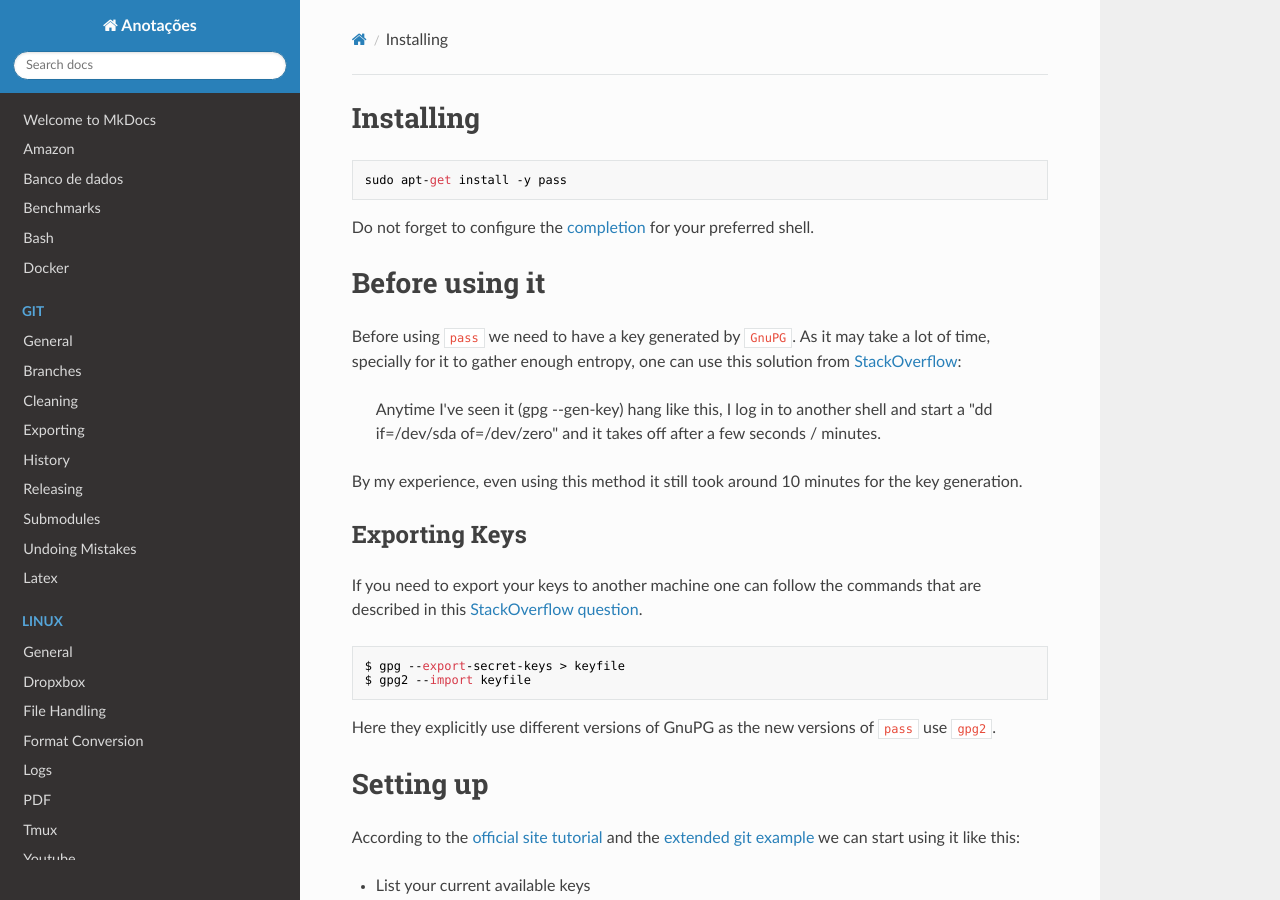
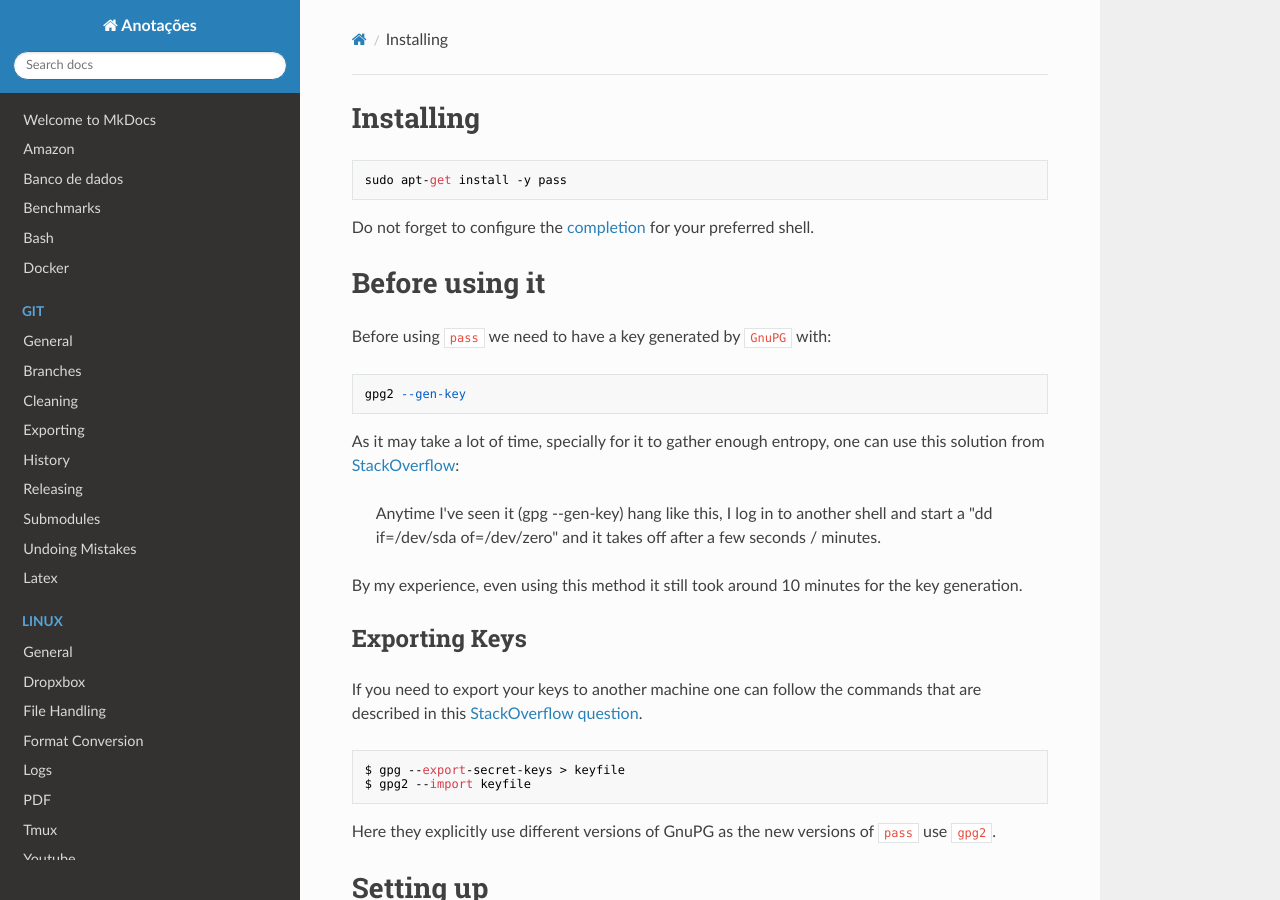
Before and after one commit to hposca/useful_notes, an MkDocs documentation site: the page built from docs/linux/pass.md, in a window 1280 px wide and 900 px high. Built offline with MkDocs 1.6.1, drawn with Linux system fonts in a browser that asks for light colours; nearby versions of some CDN libraries; old or Windows-style settings are respelled for this version of MkDocs.

Commit message:
Add lacking info on how to generate a GnuPG key

```diff
--- a/docs/linux/pass.md
+++ b/docs/linux/pass.md
@@ -6,7 +6,11 @@ Do not forget to configure the [completion](https://git.zx2c4.com/password-store
 
 # Before using it
 
-Before using `pass` we need to have a key generated by `GnuPG`. As it may take a lot of time, specially for it to gather enough entropy, one can use this solution from [StackOverflow](https://serverfault.com/questions/471412/gpg-gen-key-hangs-at-gaining-enough-entropy-on-centos-6):
+Before using `pass` we need to have a key generated by `GnuPG` with:
+
+    gpg2 --gen-key
+
+As it may take a lot of time, specially for it to gather enough entropy, one can use this solution from [StackOverflow](https://serverfault.com/questions/471412/gpg-gen-key-hangs-at-gaining-enough-entropy-on-centos-6):
 
 > Anytime I've seen it (gpg --gen-key) hang like this, I log in to another shell and start a "dd if=/dev/sda of=/dev/zero" and it takes off after a few seconds / minutes.
 
```
Also changed, not shown: 1 other file.
